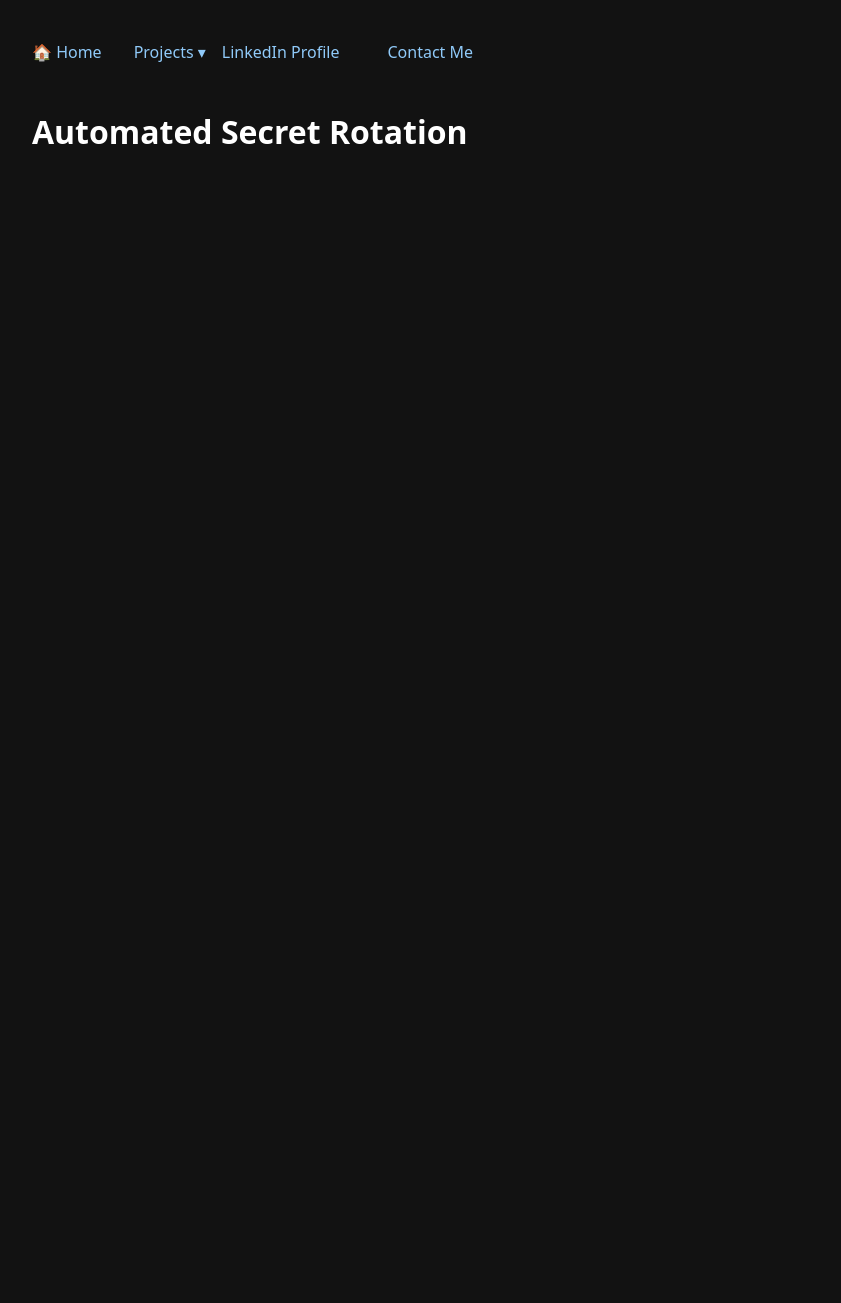
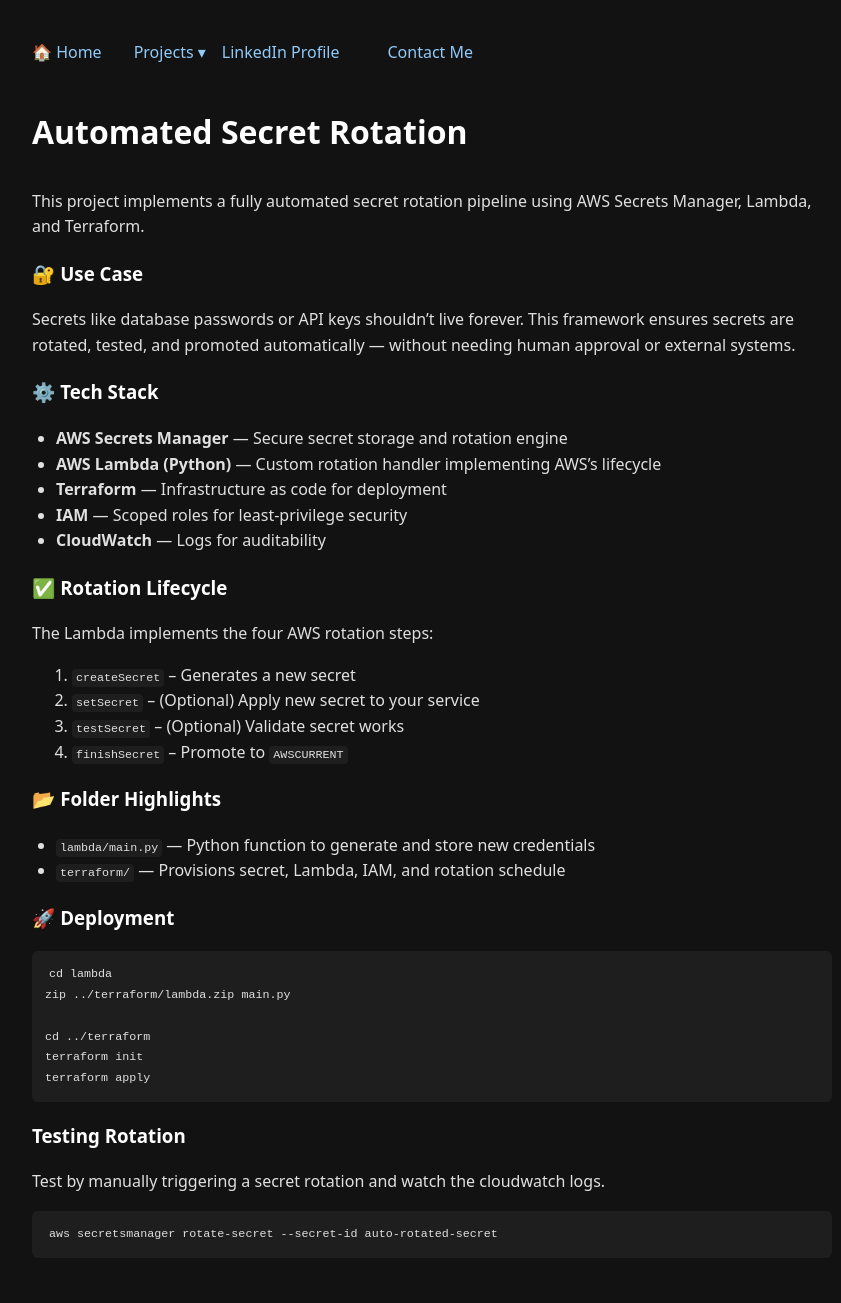
Before and after one commit to tedens/devops-portfolio, a Jekyll site: the page built from docs/projects/06-secrets-rotation.md, in a window 1280 px wide. Shown: the whole page, without its empty margins (208-1049 px from the left). Built offline with Jekyll 4.4.1, drawn with Linux system fonts in a browser that asks for light colours; before the commit the page ends 900 px from its top, so only the background shows below that.

Commit message:
finishing out secret rotation pages

````diff
--- a/docs/projects/06-secrets-rotation.md
+++ b/docs/projects/06-secrets-rotation.md
@@ -3,3 +3,50 @@
 layout: page
 permalink: /06-secrets-rotation/
 ---
+
+This project implements a fully automated secret rotation pipeline using AWS Secrets Manager, Lambda, and Terraform.
+
+### 🔐 Use Case
+
+Secrets like database passwords or API keys shouldn't live forever. This framework ensures secrets are rotated, tested, and promoted automatically — without needing human approval or external systems.
+
+### ⚙️ Tech Stack
+
+- **AWS Secrets Manager** — Secure secret storage and rotation engine
+- **AWS Lambda (Python)** — Custom rotation handler implementing AWS's lifecycle
+- **Terraform** — Infrastructure as code for deployment
+- **IAM** — Scoped roles for least-privilege security
+- **CloudWatch** — Logs for auditability
+
+### ✅ Rotation Lifecycle
+
+The Lambda implements the four AWS rotation steps:
+
+1. `createSecret` – Generates a new secret
+2. `setSecret` – (Optional) Apply new secret to your service
+3. `testSecret` – (Optional) Validate secret works
+4. `finishSecret` – Promote to `AWSCURRENT`
+
+### 📂 Folder Highlights
+
+- `lambda/main.py` — Python function to generate and store new credentials
+- `terraform/` — Provisions secret, Lambda, IAM, and rotation schedule
+
+### 🚀 Deployment
+
+```bash
+cd lambda
+zip ../terraform/lambda.zip main.py
+
+cd ../terraform
+terraform init
+terraform apply
+```
+
+### Testing Rotation
+
+Test by manually triggering a secret rotation and watch the cloudwatch logs.
+
+```bash
+aws secretsmanager rotate-secret --secret-id auto-rotated-secret
+```
````
Also changed, not shown: .github/workflows/gh-pages.yml.
